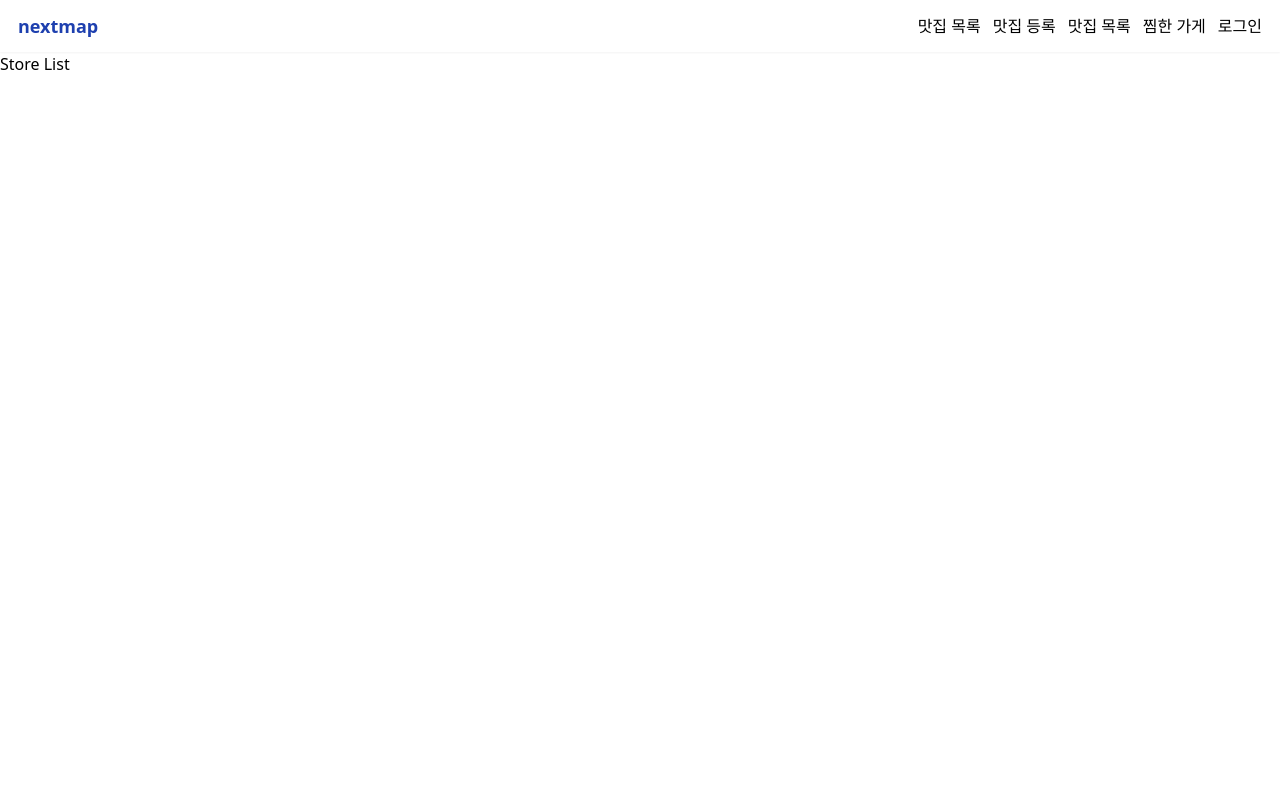
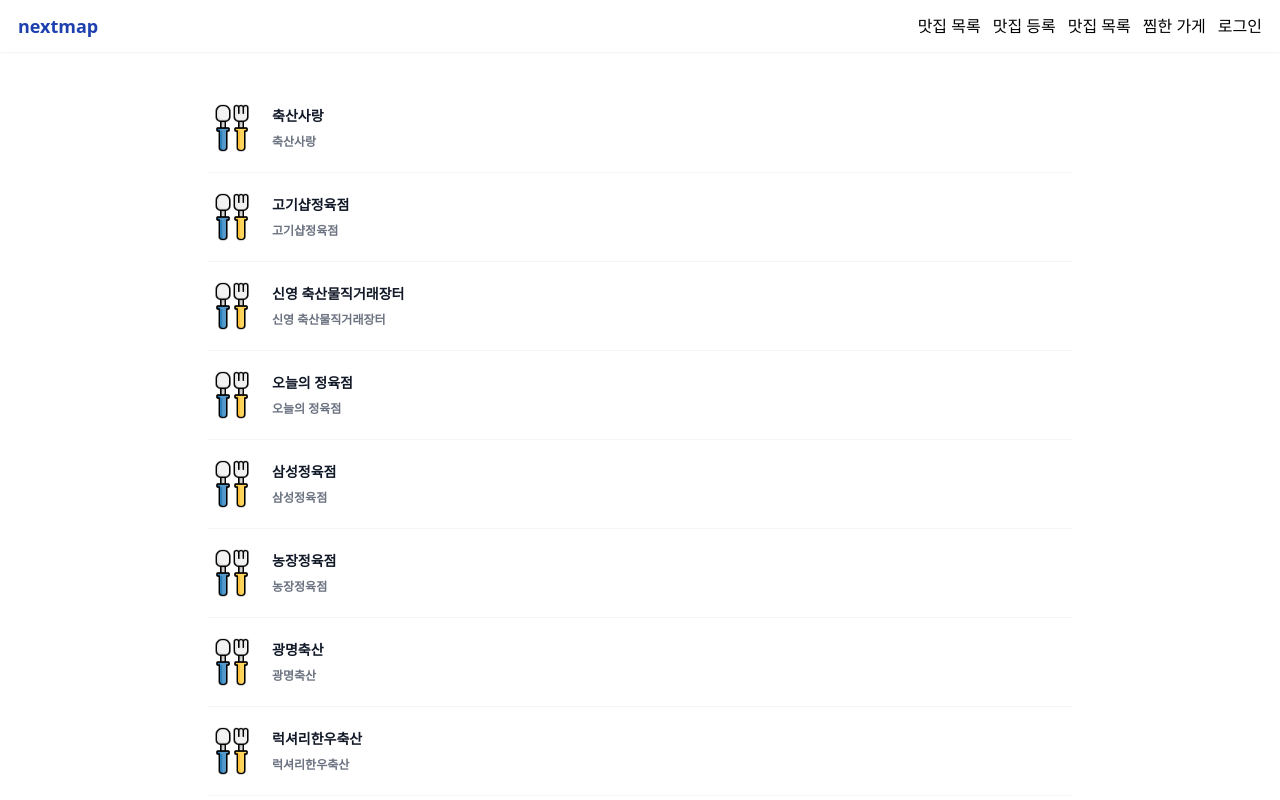
Before and after one commit to dancingKimDH/toy_map, a Next.js app: page /stores in a window 1280 px wide. Shown: the top 800 px of the page. Built offline with nearby package versions, Linux system fonts and the light colour scheme; no server answers.

Commit message:
restaurant list up

```diff
--- a/pages/stores/index.tsx
+++ b/pages/stores/index.tsx
@@ -1,7 +1,36 @@
-export default function StoreListPage() {
+import { StoreType } from "@/interface";
+import Image from "next/image";
+
+export default function StoreListPage({ stores }: { stores: StoreType[] }) {
     return (
-        <div>
-            <h1>Store List</h1>
+        <div className="px-4 md:max-w-4xl mx-auto py-8">
+            <ul role="list" className="divide-y divide-gray-100">
+                {stores?.map((store, index) => (
+                    <li className="flex justify-between gap-x-6 py-5" key={index}>
+                        <div className="flex gap-x-4">
+                            <Image width={48} height={48} alt="image"
+                                src={store?.bizcnd_code_nm ? `/images/markers/${store?.bizcnd_code_nm}.png` : "/images/markers/default.png"} />
+
+                            <div className="">
+                                <div className="text-sm font-semibold leading-6 text-gray-900">
+                                    {store?.upso_nm}
+                                </div>
+                                <div className="mt-1 text-xs truncate font-semibold leading-5 text-gray-500">
+                                    {store?.upso_nm}
+                                </div>
+                            </div>
+                        </div>
+                    </li>
+                ))}
+            </ul>
         </div>
     )
 }
+
+export async function getServerSideProps() {
+    const stores = await fetch(`${process.env.NEXT_PUBLIC_API_URL}/api/store`).then((res) => res.json());
+
+    return {
+        props: { stores },
+    }
+}
```
